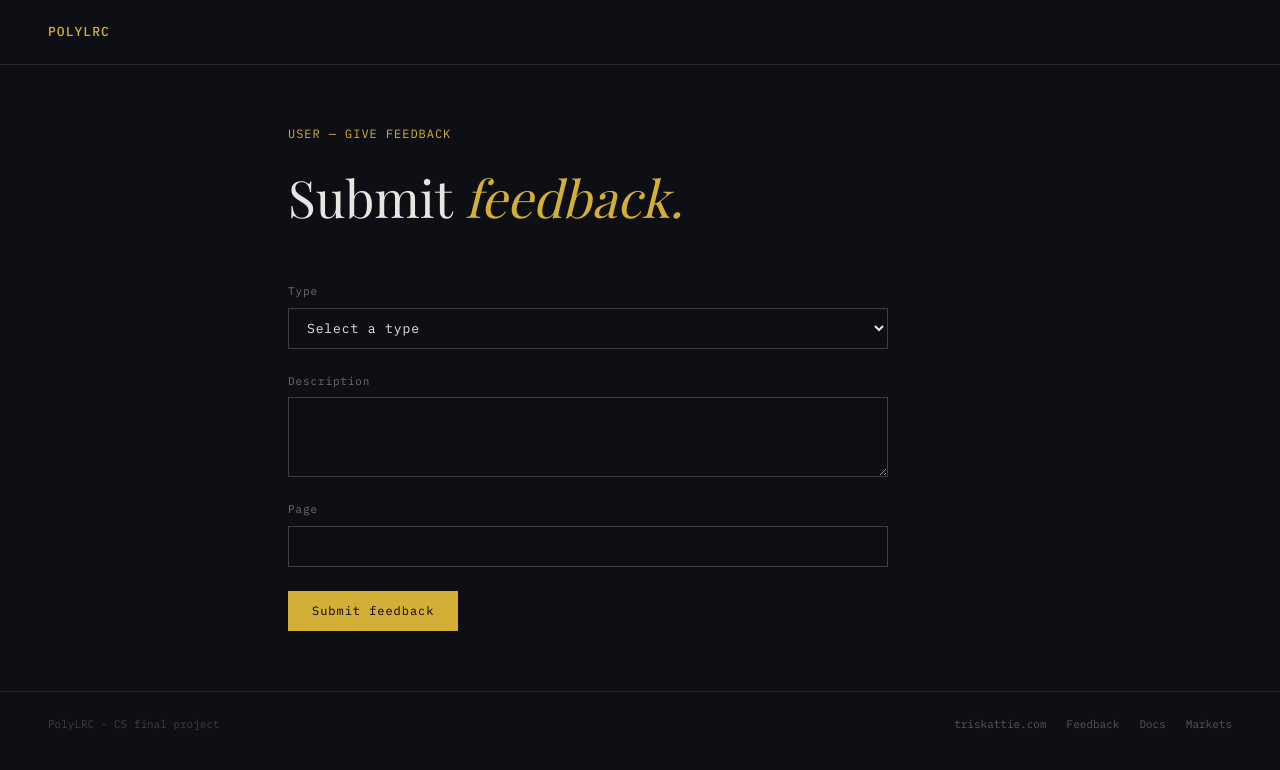
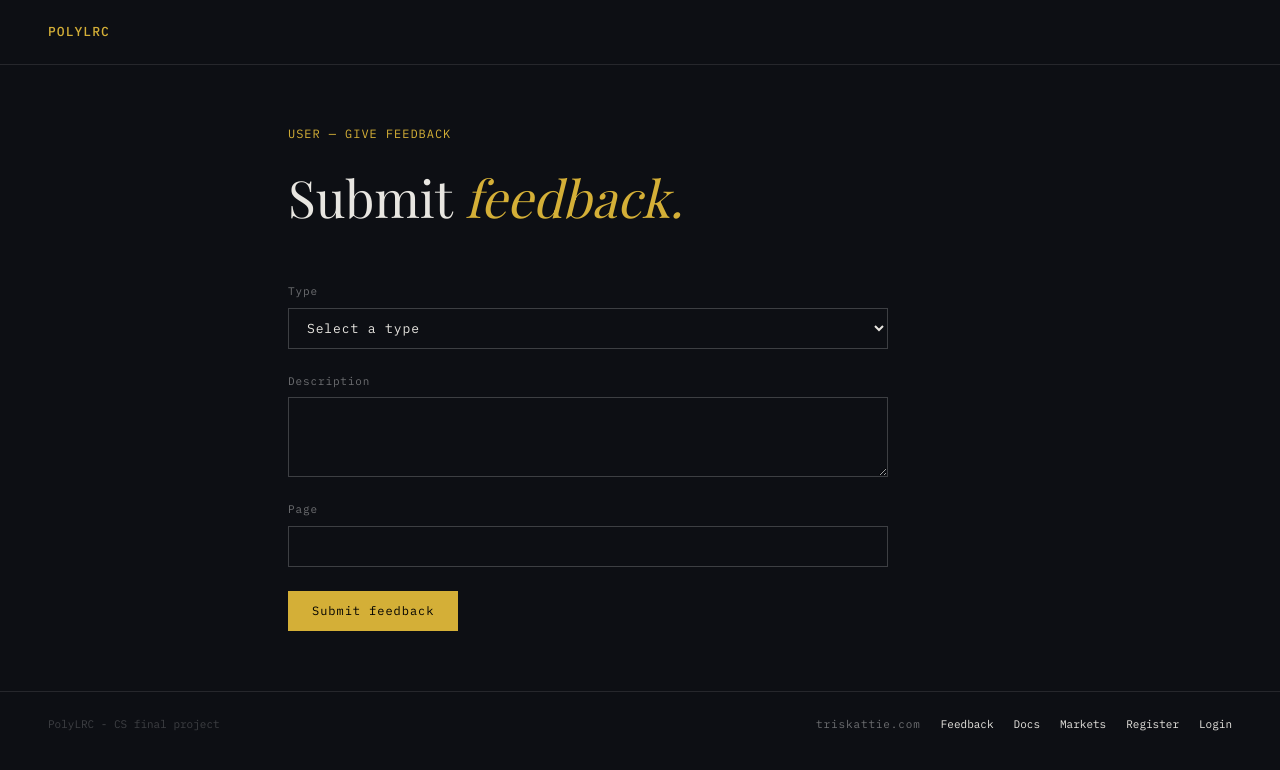
Before and after one commit to triskattie/polyLRC, a Next.js app in the folder frontend/: page /feedback in a window 1280 px wide. Shown: the top 770 px of the page. Built offline with nearby package versions, Linux system fonts and the light colour scheme; no server answers; a web font is replaced by a local one.

Commit message:
Generalized footer

```diff
--- a/frontend/app/admin/markets/[id]/edit/page.tsx
+++ b/frontend/app/admin/markets/[id]/edit/page.tsx
@@ -196,13 +196,15 @@ export default function EditMarketPage({ params }: { params: Promise<{ id: strin
         </div>
       </section>
 
-      <footer style={{ padding: "24px 48px", display: "flex", justifyContent: "space-between", alignItems: "center", borderTop: "1px solid rgba(255,255,255,0.1)" }}>
-        <span style={{ fontSize: 11, color: "rgba(255,255,255,0.2)" }}>PolyLRC - CS final project</span>
-        <div style={{ display: "flex", gap: 20, fontSize: 11, color: "rgba(255,255,255,0.3)" }}>
-          <a href="https://triskattie.com">triskattie.com</a>
+      <footer className="site-footer">
+        <span className="site-footer-copy">PolyLRC - CS final project</span>
+        <div className="site-footer-links">
+          <a className="site-footer-link" href="https://triskattie.com">triskattie.com</a>
           <Link href="/feedback">Feedback</Link>
           <Link href="/docs">Docs</Link>
           <Link href="/markets">Markets</Link>
+          <Link href="/register">Register</Link>
+          <Link href="/login">Login</Link>
         </div>
       </footer>
     </main>
--- a/frontend/app/admin/markets/[id]/resolve/page.tsx
+++ b/frontend/app/admin/markets/[id]/resolve/page.tsx
@@ -185,13 +185,15 @@ export default function ResolveMarketPage({ params }: { params: Promise<{ id: st
         </div>
       </section>
 
-      <footer style={{ padding: "24px 48px", display: "flex", justifyContent: "space-between", alignItems: "center", borderTop: "1px solid rgba(255,255,255,0.1)" }}>
-        <span style={{ fontSize: 11, color: "rgba(255,255,255,0.2)" }}>PolyLRC - CS final project</span>
-        <div style={{ display: "flex", gap: 20, fontSize: 11, color: "rgba(255,255,255,0.3)" }}>
-          <a href="https://triskattie.com">triskattie.com</a>
+      <footer className="site-footer">
+        <span className="site-footer-copy">PolyLRC - CS final project</span>
+        <div className="site-footer-links">
+          <a className="site-footer-link" href="https://triskattie.com">triskattie.com</a>
           <Link href="/feedback">Feedback</Link>
           <Link href="/docs">Docs</Link>
           <Link href="/markets">Markets</Link>
+          <Link href="/register">Register</Link>
+          <Link href="/login">Login</Link>
         </div>
       </footer>
     </main>
--- a/frontend/app/admin/markets/create/page.tsx
+++ b/frontend/app/admin/markets/create/page.tsx
@@ -129,13 +129,15 @@ export default function CreateMarketPage() {
         </form>
       </section>
 
-      <footer style={{ padding: "24px 48px", display: "flex", justifyContent: "space-between", alignItems: "center", borderTop: "1px solid rgba(255,255,255,0.1)" }}>
-        <span>PolyLRC - CS final project</span>
-        <div style={{ display: "flex", gap: 20 }}>
-          <a href="https://triskattie.com">triskattie.com</a>
+      <footer className="site-footer">
+        <span className="site-footer-copy">PolyLRC - CS final project</span>
+        <div className="site-footer-links">
+          <a className="site-footer-link" href="https://triskattie.com">triskattie.com</a>
           <Link href="/feedback">Feedback</Link>
           <Link href="/docs">Docs</Link>
           <Link href="/markets">Markets</Link>
+          <Link href="/register">Register</Link>
+          <Link href="/login">Login</Link>
         </div>
       </footer>
     </main>
--- a/frontend/app/dashboard/page.tsx
+++ b/frontend/app/dashboard/page.tsx
@@ -89,13 +89,15 @@ export default function DashboardPage() {
         </div>
       </section>
 
-      <footer style={{ padding: "24px 48px", display: "flex", justifyContent: "space-between", borderTop: "1px solid rgba(255,255,255,0.1)" }}>
-        <span style={{ fontSize: 11, color: "rgba(255,255,255,0.2)" }}>PolyLRC - CS final project</span>
-        <div style={{ display: "flex", gap: 20, fontSize: 11, color: "rgba(255,255,255,0.3)" }}>
-          <a href="https://triskattie.com">triskattie.com</a>
+      <footer className="site-footer">
+        <span className="site-footer-copy">PolyLRC - CS final project</span>
+        <div className="site-footer-links">
+          <a className="site-footer-link" href="https://triskattie.com">triskattie.com</a>
           <Link href="/feedback">Feedback</Link>
           <Link href="/docs">Docs</Link>
           <Link href="/markets">Markets</Link>
+          <Link href="/register">Register</Link>
+          <Link href="/login">Login</Link>
         </div>
       </footer>
     </main>
--- a/frontend/app/docs/page.tsx
+++ b/frontend/app/docs/page.tsx
@@ -234,13 +234,15 @@ export default function DocsPage() {
         </div>
       </div>
 
-      <footer style={{ padding: "24px 48px", display: "flex", justifyContent: "space-between", alignItems: "center", borderTop: "1px solid rgba(255,255,255,0.1)" }}>
-        <span style={{ fontSize: 11, color: "rgba(255,255,255,0.2)" }}>PolyLRC - CS final project</span>
-        <div style={{ display: "flex", gap: 20, fontSize: 11, color: "rgba(255,255,255,0.3)" }}>
-          <a href="https://triskattie.com">triskattie.com</a>
+      <footer className="site-footer">
+        <span className="site-footer-copy">PolyLRC - CS final project</span>
+        <div className="site-footer-links">
+          <a className="site-footer-link" href="https://triskattie.com">triskattie.com</a>
           <Link href="/feedback">Feedback</Link>
           <Link href="/docs">Docs</Link>
           <Link href="/markets">Markets</Link>
+          <Link href="/register">Register</Link>
+          <Link href="/login">Login</Link>
         </div>
       </footer>
     </main>
--- a/frontend/app/feedback/page.tsx
+++ b/frontend/app/feedback/page.tsx
@@ -123,13 +123,15 @@ export default function GiveFeedbackPage() {
         </form>
       </section>
 
-      <footer style={{ padding: "24px 48px", display: "flex", justifyContent: "space-between", alignItems: "center", borderTop: "1px solid rgba(255,255,255,0.1)" }}>
-        <span style={{ fontSize: 11, color: "rgba(255,255,255,0.2)" }}>PolyLRC - CS final project</span>
-        <div style={{ display: "flex", gap: 20, fontSize: 11, color: "rgba(255,255,255,0.3)" }}>
-          <a href="https://triskattie.com">triskattie.com</a>
+      <footer className="site-footer">
+        <span className="site-footer-copy">PolyLRC - CS final project</span>
+        <div className="site-footer-links">
+          <a className="site-footer-link" href="https://triskattie.com">triskattie.com</a>
           <Link href="/feedback">Feedback</Link>
           <Link href="/docs">Docs</Link>
           <Link href="/markets">Markets</Link>
+          <Link href="/register">Register</Link>
+          <Link href="/login">Login</Link>
         </div>
       </footer>
     </main>
--- a/frontend/app/markets/[id]/page.tsx
+++ b/frontend/app/markets/[id]/page.tsx
@@ -271,13 +271,15 @@ export default function MarketPage({ params }: { params: Promise<{ id: string }>
         </div>
       </section>
 
-      <footer style={{ padding: "24px 48px", display: "flex", justifyContent: "space-between", alignItems: "center", borderTop: "1px solid rgba(255,255,255,0.1)" }}>
-        <span style={{ fontSize: 11, color: "rgba(255,255,255,0.2)" }}>PolyLRC - CS final project</span>
-        <div style={{ display: "flex", gap: 20, fontSize: 11, color: "rgba(255,255,255,0.3)" }}>
-          <a href="https://triskattie.com">triskattie.com</a>
+      <footer className="site-footer">
+        <span className="site-footer-copy">PolyLRC - CS final project</span>
+        <div className="site-footer-links">
+          <a className="site-footer-link" href="https://triskattie.com">triskattie.com</a>
           <Link href="/feedback">Feedback</Link>
           <Link href="/docs">Docs</Link>
           <Link href="/markets">Markets</Link>
+          <Link href="/register">Register</Link>
+          <Link href="/login">Login</Link>
         </div>
       </footer>
     </main>
--- a/frontend/app/page.tsx
+++ b/frontend/app/page.tsx
@@ -84,10 +84,10 @@ export default function LandingPage() {
         <p>FastAPI, PostgreSQL, Redis, Next.js, SQLAlchemy, Podman</p>
       </section>
 
-      <footer style={{ padding: "24px 48px", display: "flex", justifyContent: "space-between", alignItems: "center", borderTop: "1px solid rgba(255, 255, 255, 0.1)" }}>
-        <span>PolyLRC - CS final project</span>
-        <div style={{ display: "flex", gap: 20 }}>
-          <a href="https://triskattie.com">triskattie.com</a>
+      <footer className="site-footer">
+        <span className="site-footer-copy">PolyLRC - CS final project</span>
+        <div className="site-footer-links">
+          <a className="site-footer-link" href="https://triskattie.com">triskattie.com</a>
           <Link href="/feedback">Feedback</Link>
           <Link href="/docs">Docs</Link>
           <Link href="/markets">Markets</Link>
```
